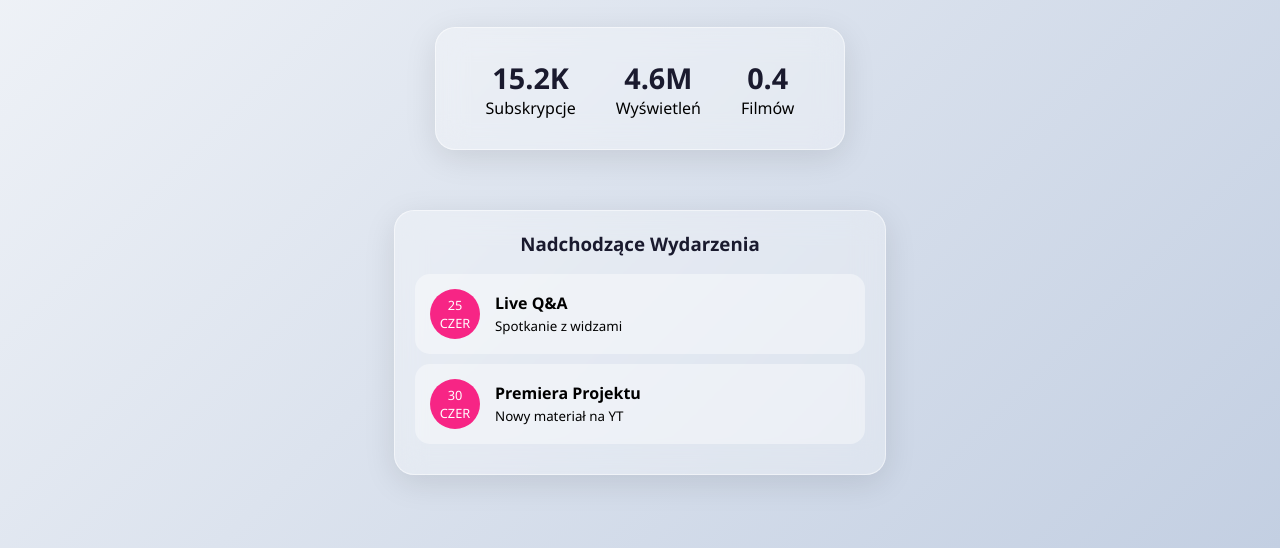
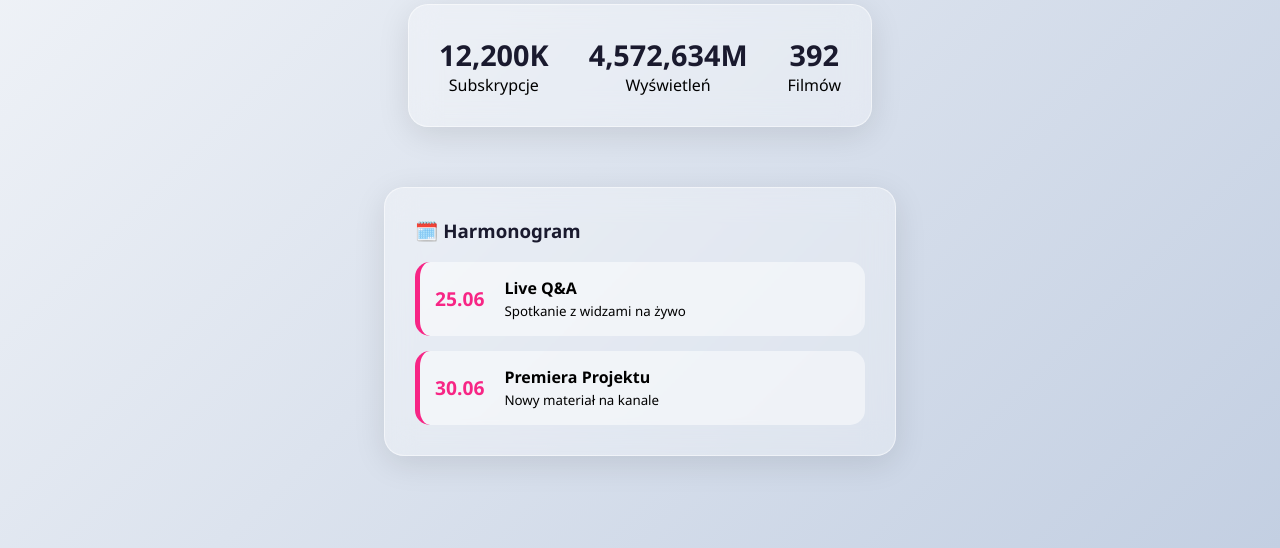
Before and after one commit to mlodywilkuuu/discoadamus, a plain HTML site: page index.html in a window 1280 px wide. Shown: the part 302-850 px from the top of the page. Drawn offline with Linux system fonts and the light colour scheme.

Commit message:
Update index.html

```diff
--- a/index.html
+++ b/index.html
@@ -5,33 +5,18 @@
     <meta name="viewport" content="width=device-width, initial-scale=1.0">
     <title>Discoadamus</title>
     <style>
-        body { margin: 0; font-family: 'Segoe UI', sans-serif; background: linear-gradient(135deg, #f5f7fa, #c3cfe2); min-height: 100vh; display: flex; flex-direction: column; padding-bottom: 50px; }
+        body { margin: 0; font-family: 'Segoe UI', sans-serif; background: linear-gradient(135deg, #f5f7fa, #c3cfe2); min-height: 100vh; display: flex; flex-direction: column; align-items: center; padding-bottom: 50px; }
 
-        /* Logo na samym skraju lewej */
-        .navbar { display: flex; align-items: center; padding: 20px 20px; background: rgba(255, 255, 255, 0.4); backdrop-filter: blur(10px); border-bottom: 1px solid rgba(255, 255, 255, 0.3); justify-content: flex-start; }
+        .navbar { width: 100%; display: flex; align-items: center; padding: 20px 40px; box-sizing: border-box; background: rgba(255, 255, 255, 0.4); backdrop-filter: blur(10px); border-bottom: 1px solid rgba(255, 255, 255, 0.3); justify-content: flex-start; }
 
-        .animated-text {
-            font-size: 1.5rem; font-weight: bold; text-transform: uppercase;
-            background: linear-gradient(90deg, #f72585, #4cc9f0, #f72585);
-            background-size: 200% auto;
-            -webkit-background-clip: text;
-            -webkit-text-fill-color: transparent;
-            animation: shine 3s linear infinite;
-        }
+        .animated-text { font-size: 1.5rem; font-weight: bold; text-transform: uppercase; background: linear-gradient(90deg, #f72585, #4cc9f0, #f72585); background-size: 200% auto; -webkit-background-clip: text; -webkit-text-fill-color: transparent; animation: shine 3s linear infinite; }
 
-        .hero { flex-grow: 1; display: flex; flex-direction: column; justify-content: center; align-items: center; gap: 30px; margin-top: 50px; }
+        .hero { display: flex; flex-direction: column; align-items: center; gap: 30px; margin-top: 50px; width: 100%; }
 
-        h1 {
-            font-size: 4rem; text-transform: uppercase; margin: 0;
-            background: linear-gradient(90deg, #f72585, #4cc9f0, #f72585);
-            background-size: 200% auto;
-            -webkit-background-clip: text;
-            -webkit-text-fill-color: transparent;
-            animation: shine 3s linear infinite;
-        }
+        h1 { font-size: 4rem; text-transform: uppercase; margin: 0; background: linear-gradient(90deg, #f72585, #4cc9f0, #f72585); background-size: 200% auto; -webkit-background-clip: text; -webkit-text-fill-color: transparent; animation: shine 3s linear infinite; }
         @keyframes shine { to { background-position: 200% center; } }
 
-        .glass-box { background: rgba(255, 255, 255, 0.3); backdrop-filter: blur(15px); border: 1px solid rgba(255, 255, 255, 0.5); padding: 30px 50px; border-radius: 20px; box-shadow: 0 8px 32px rgba(0, 0, 0, 0.1); }
+        .glass-box { background: rgba(255, 255, 255, 0.3); backdrop-filter: blur(15px); border: 1px solid rgba(255, 255, 255, 0.5); padding: 30px; border-radius: 20px; box-shadow: 0 8px 32px rgba(0, 0, 0, 0.1); }
         .glass-stats { display: flex; gap: 40px; justify-content: center; }
         .stat-item { text-align: center; }
         .stat-value { display: block; font-size: 1.8rem; font-weight: bold; color: #1a1a2e; }
@@ -39,21 +24,11 @@
         .btn { padding: 10px 25px; border: none; border-radius: 50px; cursor: pointer; background: rgba(255, 255, 255, 0.5); font-weight: bold; transition: 0.3s; margin: 0 5px; }
         .btn.active { background: #4cc9f0; color: white; }
 
-        /* Nowy, minimalistyczny kalendarz */
-        .calendar-box { margin-top: 30px; width: 450px; padding: 20px; }
-        .calendar-box h3 { text-align: center; color: #1a1a2e; margin-top: 0; }
-        .event-card {
-            display: flex; align-items: center;
-            background: rgba(255, 255, 255, 0.4);
-            padding: 15px; border-radius: 15px; margin-bottom: 10px;
-            transition: transform 0.2s;
-        }
-        .event-card:hover { transform: scale(1.02); }
-        .date-circle {
-            width: 50px; height: 50px; background: #f72585; color: white;
-            border-radius: 50%; display: flex; flex-direction: column;
-            align-items: center; justify-content: center; font-size: 0.8rem; margin-right: 15px;
-        }
+        /* Nowoczesny kalendarz */
+        .calendar-box { margin-top: 30px; width: 450px; }
+        .event-grid { display: flex; flex-direction: column; gap: 15px; }
+        .event-card { display: flex; align-items: center; background: rgba(255, 255, 255, 0.5); padding: 15px; border-radius: 15px; border-left: 5px solid #f72585; }
+        .date-box { font-weight: bold; color: #f72585; margin-right: 20px; font-size: 1.2rem; }
     </style>
 </head>
 <body>
@@ -64,24 +39,26 @@
 
     <main class="hero">
         <h1>DISCO ADAMUS</h1>
-        <div class="switcher" style="display:flex; justify-content:center;">
+        <div class="switcher">
             <button class="btn active" onclick="updateStats('youtube', event)">YouTube</button>
             <button class="btn" onclick="updateStats('tiktok', event)">TikTok</button>
         </div>
 
-        <div class="glass-box stats-wrapper">
+        <div class="glass-box">
             <div id="stats-display" class="glass-stats"></div>
         </div>
 
         <div class="glass-box calendar-box">
-            <h3>Nadchodzące Wydarzenia</h3>
-            <div class="event-card">
-                <div class="date-circle"><span>25</span><span>CZER</span></div>
-                <div><strong>Live Q&A</strong><br><small>Spotkanie z widzami</small></div>
-            </div>
-            <div class="event-card">
-                <div class="date-circle"><span>30</span><span>CZER</span></div>
-                <div><strong>Premiera Projektu</strong><br><small>Nowy materiał na YT</small></div>
+            <h3 style="margin-top:0; color:#1a1a2e;">🗓️ Harmonogram</h3>
+            <div class="event-grid">
+                <div class="event-card">
+                    <div class="date-box">25.06</div>
+                    <div><strong>Live Q&A</strong><br><small>Spotkanie z widzami na żywo</small></div>
+                </div>
+                <div class="event-card">
+                    <div class="date-box">30.06</div>
+                    <div><strong>Premiera Projektu</strong><br><small>Nowy materiał na kanale</small></div>
+                </div>
             </div>
         </div>
     </main>
@@ -89,8 +66,8 @@
     <script>
         const data = {
             youtube: [
-                { label: "Subskrypcje", value: 15200, suffix: "K" },
-                { label: "Wyświetleń", value: 4572000, suffix: "M" },
+                { label: "Subskrypcje", value: 12200, suffix: "K" },
+                { label: "Wyświetleń", value: 4572634, suffix: "M" },
                 { label: "Filmów", value: 392, suffix: "" }
             ],
             tiktok: [
@@ -100,21 +77,6 @@
             ]
         };
 
-        function animateNumber(element, target, suffix) {
-            let start = 0;
-            const duration = 2000;
-            const step = target / (duration / 16);
-            const timer = setInterval(() => {
-                start += step;
-                if (start >= target) {
-                    element.innerHTML = (target >= 1000000 ? (target/1000000).toFixed(1) : (target/1000).toFixed(1)) + suffix;
-                    clearInterval(timer);
-                } else {
-                    element.innerHTML = Math.floor(start).toLocaleString();
-                }
-            }, 16);
-        }
-
         function updateStats(platform, event) {
             if (event) {
                 document.querySelectorAll('.btn').forEach(btn => btn.classList.remove('active'));
@@ -123,11 +85,7 @@
             const display = document.getElementById('stats-display');
             display.innerHTML = "";
             data[platform].forEach(item => {
-                const div = document.createElement('div');
-                div.className = 'stat-item';
-                div.innerHTML = `<span class="stat-value">0</span>${item.label}`;
-                display.appendChild(div);
-                animateNumber(div.querySelector('.stat-value'), item.value, item.suffix);
+                display.innerHTML += `<div class="stat-item"><span class="stat-value">${item.value.toLocaleString()}${item.suffix}</span>${item.label}</div>`;
             });
         }
         updateStats('youtube');
```
